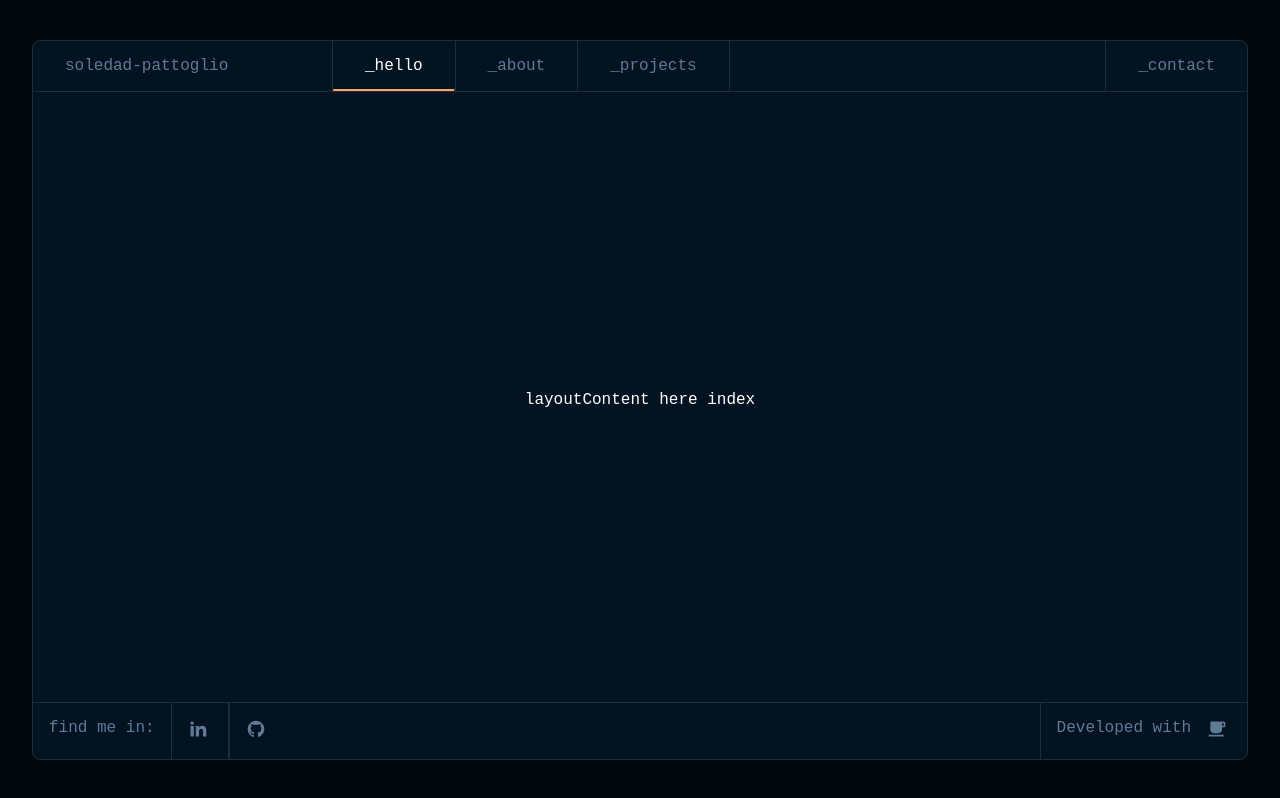
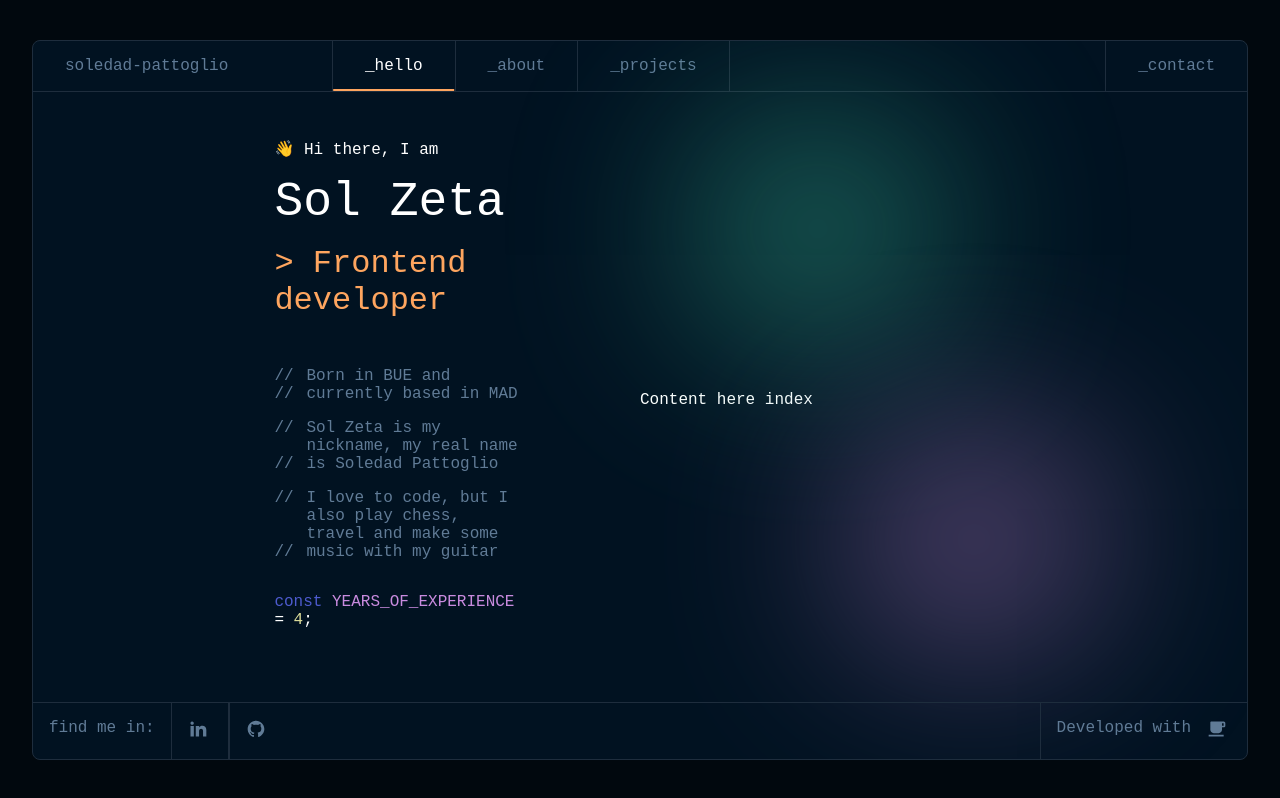
Before and after one commit to Sol-Zeta/sol-zeta-dev, a Next.js app: page / in a window 1280 px wide. Built offline with nearby package versions, Linux system fonts and the light colour scheme; a web font is replaced by a local one.

Commit message:
Fix Home styles

```diff
--- /dev/null
+++ b/src/components/Code/Code.styled.ts
@@ -0,0 +1,34 @@
+import { getColor } from "@/styles/utils";
+import styled from "styled-components";
+
+interface ValueProps {
+  isNumber?: boolean;
+}
+interface CodeLineProps {
+  margin?: string;
+  padding?: string;
+}
+
+export const CodeWrapper = styled.div<CodeLineProps>`
+  color: ${getColor("code").comments};
+  position: relative;
+  margin: ${({margin}) => margin && margin};
+  padding: ${({padding}) => padding && padding};
+`;
+export const CodeLine = styled.div<CodeLineProps>`
+  margin: ${({margin}) => margin && margin};
+  padding: ${({padding}) => padding && padding};
+`;
+export const Key = styled.span`
+  color: ${getColor("code").key};
+`;
+export const Variable = styled.span`
+  color: ${getColor("code").variable};
+`;
+export const Operator = styled.span`
+  color: ${getColor("code").operator};
+`;
+export const Value = styled.span<ValueProps>`
+  color: ${({ isNumber }) =>
+    isNumber ? getColor("code").number : getColor("code").value};
+`;
--- /dev/null
+++ b/src/components/Code/Code.tsx
@@ -0,0 +1,55 @@
+import React, { FC, useRef } from "react";
+import {
+  CodeWrapper,
+  Key,
+  Operator,
+  Value,
+  Variable,
+  CodeLine,
+} from "./Code.styled";
+import CommentLine from "./CommentLine";
+
+export interface CodeLine {
+  comment?: string;
+  variable?: string;
+  value?: string | number;
+  margin?: string;
+  padding?: string;
+}
+
+export interface CodeProps {
+  codeLines: CodeLine[];
+  margin?: string;
+  padding?: string;
+}
+
+const Code: FC<CodeProps> = ({ codeLines, margin, padding }) => {
+  return (
+    <CodeWrapper data-testid="Code" margin={margin} padding={padding}>
+      {codeLines.map((line: CodeLine) =>
+        line.comment ? (
+          <CodeLine margin={line.margin} padding={line.padding}>
+            {/* <p>{`// ${line.comment}`}</p> */}
+            <CommentLine>{line.comment}</CommentLine>
+          </CodeLine>
+        ) : line.variable ? (
+          <CodeLine margin={line.margin} padding={line.padding}>
+            <Key>{`const${" "}`}</Key>
+            <Variable>{`${line.variable} `}</Variable>
+            <Operator>{`=${" "}`}</Operator>
+            <Value isNumber={typeof line.value === "number"}>{`${
+              typeof line.value === "number"
+                ? line.value
+                : "'" + line.value + "'"
+            }`}</Value>
+            <Operator>{`;`}</Operator>
+          </CodeLine>
+        ) : (
+          <p></p>
+        )
+      )}
+    </CodeWrapper>
+  );
+};
+
+export default Code;
--- /dev/null
+++ b/src/components/Code/CommentLine/CommentLine.styled.ts
@@ -0,0 +1,23 @@
+import styled from "styled-components";
+import { getColor } from "@/styles/utils";
+
+export const CommentWrapper = styled.div`
+  position: relative;
+  white-space: pre-wrap;
+  padding-left: 2em;
+  margin-bottom: 1rem;
+  color: ${getColor("code").comments};
+`;
+
+export const StyledComment = styled.span`
+  &::before {
+    content: "//";
+    position: absolute;
+    left: 0;
+  }
+  &::after {
+    content: "//";
+    position: absolute;
+    left: 0;
+  }
+`;
--- /dev/null
+++ b/src/components/Code/CommentLine/index.tsx
@@ -0,0 +1,14 @@
+import React, { FC } from "react";
+import { CommentWrapper, StyledComment } from "./CommentLine.styled";
+
+interface CommentLineProps {
+  children: React.ReactNode;
+}
+
+const CommentLine: FC<CommentLineProps> = ({ children }) => (
+  <CommentWrapper data-testid="Comment">
+    <StyledComment>{children}</StyledComment>
+  </CommentWrapper>
+);
+
+export default CommentLine;
--- a/src/components/Footer/index.tsx
+++ b/src/components/Footer/index.tsx
@@ -1,6 +1,7 @@
 import React, { FC } from "react";
 import { FooterItem, FooterWrapper } from "./Footer.styled";
 import Icon, { Icons } from "@/components/Icon";
+import Link from "next/link";
 
 const Footer: FC = () => (
   <FooterWrapper data-testid="Footer">
@@ -9,15 +10,19 @@ const Footer: FC = () => (
         <p>find me in:</p>
       </FooterItem>
       <FooterItem>
-        <Icon icon={Icons.LINKEDIN} />
+        <Link href="https://www.linkedin.com/in/mspattoglio/" target="_blank">
+          <Icon icon={Icons.LINKEDIN} />
+        </Link>
       </FooterItem>
       <FooterItem>
-        <Icon icon={Icons.GITHUB} />
+        <Link href="https://github.com/Sol-Zeta" target="_blank">
+          <Icon icon={Icons.GITHUB} />
+        </Link>
       </FooterItem>
     </div>
     <FooterItem>
       <p>Developed with</p>
-      <Icon icon={Icons.COFFEE} isButton={false}/>
+      <Icon icon={Icons.COFFEE} isButton={false} />
     </FooterItem>
   </FooterWrapper>
 );
--- a/src/components/Icon/index.tsx
+++ b/src/components/Icon/index.tsx
@@ -3,6 +3,7 @@ import { IconWrapper } from "./Icon.styled";
 
 export interface IconButtonProps {
    isButton?: boolean
+   href?: string;
 }
 
 export interface IconProps extends IconButtonProps {
@@ -24,8 +25,8 @@ const IconPaths = {
     "M5 3H20C21.1046 3 22 3.89543 22 5V8C22 9.10457 21.1046 10 20 10H18V13C18 15.2091 16.2091 17 14 17H8C5.79086 17 4 15.2091 4 13V4C4 3.44772 4.44772 3 5 3ZM18 5V8H20V5H18ZM2 19H20V21H2V19Z",
 };
 
-const Icon: FC<IconProps> = ({ icon, isButton = true }) => (
-  <IconWrapper data-testid="Icon" isButton={isButton}>
+const Icon: FC<IconProps> = ({ icon, href, isButton = true }) => (
+  <IconWrapper data-testid="Icon" isButton={isButton} href={href || '#'}>
     <svg viewBox="0 0 24 24" xmlns="http://www.w3.org/2000/svg">
       <path d={IconPaths[icon]} />
     </svg>
--- a/src/components/Layout/index.tsx
+++ b/src/components/Layout/index.tsx
@@ -22,7 +22,6 @@ const Layout: React.FC<LayoutProps> = ({ children }) => {
       <LayoutWrapper>
         <GlobalStyles />
         <NavBar />
-        layout
         {children}
         <Footer />
       </LayoutWrapper>
--- /dev/null
+++ b/src/pages/index.styled.ts
@@ -0,0 +1,53 @@
+import { getColor } from "@/styles/utils";
+import styled from "styled-components";
+
+export const SectionWrapper = styled.section`
+  width: 80%;
+  height: 80%;
+  position: relative;
+  display: flex;
+`;
+
+export const ArticleWrapper = styled.article`
+  width: 50%;
+  height: 100%;
+  display: flex;
+  flex-direction: column;
+  justify-content: center;
+  &:first-of-type {
+    padding: 120px;
+  }
+`;
+export const ArticleHeader = styled.div`
+  margin-bottom: 48px;
+  h1 {
+    margin-top: 16px;
+    margin-bottom: 16px;
+  }
+  h2 {
+    color: ${getColor('accent').orange}
+  }
+`;
+
+export const Background = styled.div`
+  width: 70%;
+  height: 100%;
+  padding: 80px;
+  position: absolute;
+  right: 10%;
+  transform: translate(40%, -10%);
+  & > div {
+    width: 45%;
+    height: 45%;
+    position: relative;
+    border-radius: 50%;
+    filter: blur(100px);
+    opacity: 0.6;
+    background: ${getColor("accent").green};
+  }
+  & > div:last-child {
+    background: ${getColor("accent").plum};
+    bottom: -30%;
+    right: -30%;
+  }
+`;
--- a/src/pages/index.tsx
+++ b/src/pages/index.tsx
@@ -1,15 +1,51 @@
-import React from 'react';
+import React from "react";
+import {
+  ArticleHeader,
+  ArticleWrapper,
+  Background,
+  SectionWrapper,
+} from "./index.styled";
+import Code, { CodeLine } from "@/components/Code/Code";
 
 interface Props {
   exampleProp?: string;
 }
 
+const homeSnippet: CodeLine[] = [
+  {
+    comment: "Born in BUE and currently based in MAD",
+  },
+  {
+    comment: "Sol Zeta is my nickname, my real name is Soledad Pattoglio",
+  },
+  {
+    comment:
+      "I love to code, but I also play chess, travel and make some music with my guitar",
+  },
+  {
+    margin: '32px 0',
+    variable: "YEARS_OF_EXPERIENCE",
+    value: 4,
+  },
+];
+
 const Home: React.FC<Props> = () => {
   return (
-    <div>
-      Content here index
-
-    </div>
+    <SectionWrapper>
+      <Background>
+        <div />
+        <div />
+      </Background>
+      <ArticleWrapper>
+        <ArticleHeader>
+          <p>👋 Hi there, I am</p>
+          <h1>Sol Zeta</h1>
+          <h2>{"> Frontend developer"}</h2>
+        </ArticleHeader>
+        <Code codeLines={homeSnippet} />
+      </ArticleWrapper>
+      <ArticleWrapper>Content here index</ArticleWrapper>
+    </SectionWrapper>
   );
 };
 
--- a/src/styles/GlobalStyles.ts
+++ b/src/styles/GlobalStyles.ts
@@ -35,8 +35,9 @@ const GlobalStyles = createGlobalStyle`
     }
   }
 
-  h1, h2 {
+  h1, h2, p {
     margin: 0;
+    font-weight: normal;
   }
 
   h1 {
@@ -45,7 +46,6 @@ const GlobalStyles = createGlobalStyle`
 
   h2 {
     font-size: 2rem;
-    color: #66ffcc;
   }
 
   a {
--- a/src/styles/theme.ts
+++ b/src/styles/theme.ts
@@ -7,6 +7,7 @@ export const colors = {
   white: "#FFFFFF",
   orange: "#FEA55F",
   lightGreen: "#43D9AD",
+  greenCode: '#dcdd9a',
   salmon: "#E99287",
   plum: "#C98BDF",
   neutralDark: "#01080E",
@@ -46,9 +47,12 @@ const theme: DefaultTheme = {
       secondary: colors.blue,
     },
     code: {
+      comments: colors.gray,
       key: colors.blue,
-      variable: colors.green,
+      variable: colors.plum,
       value: colors.salmon,
+      number: colors.greenCode,
+      operator: colors.white
     },
     icon: colors.gray,
     line: {
```
Also changed, not shown: 2 other files (tests, documents, lock files or other folders).
